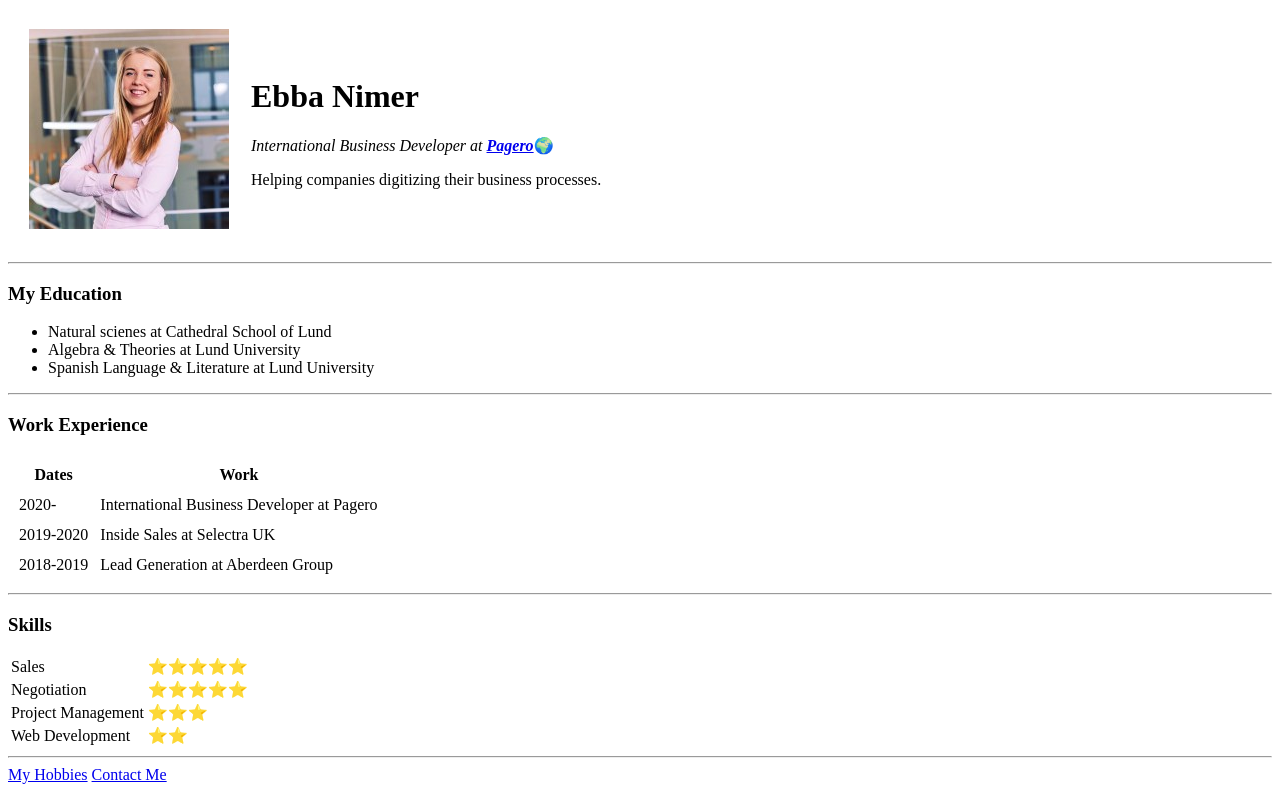
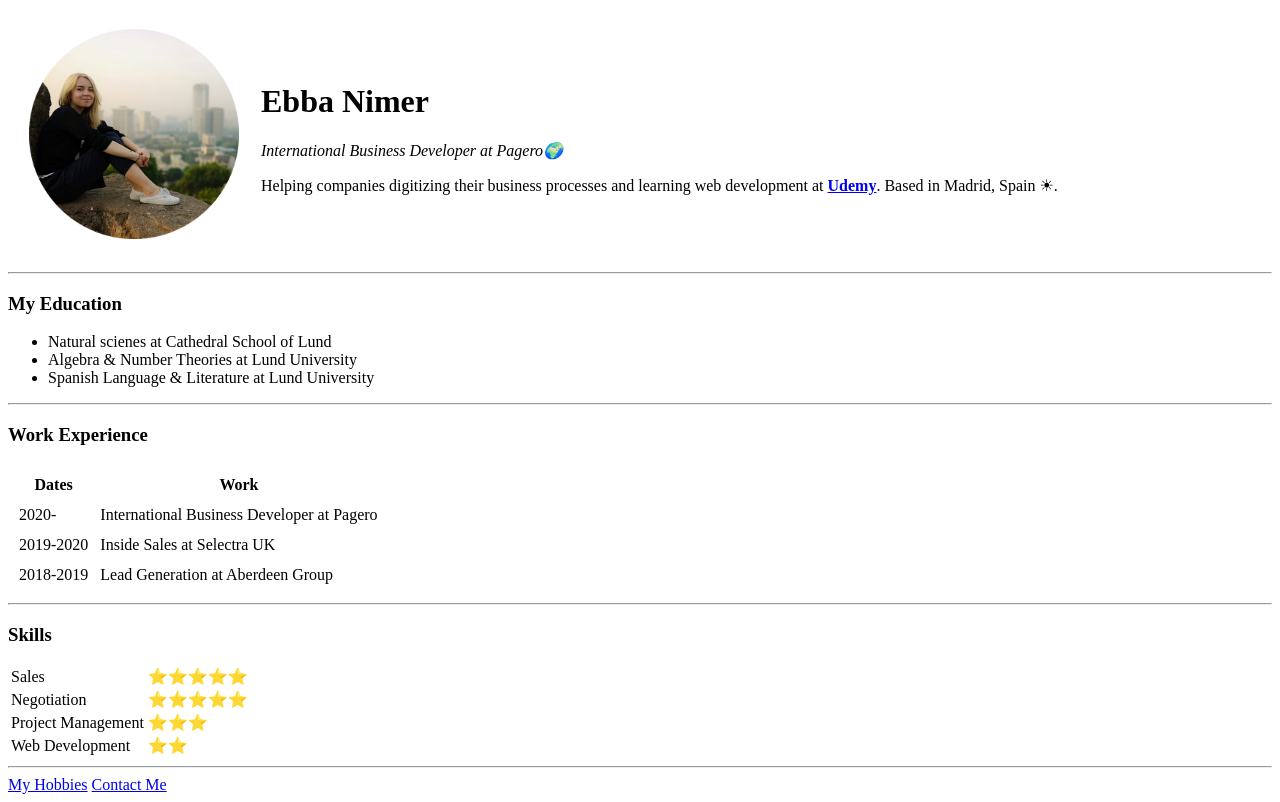
Before and after one commit to ebbanimer/cv, a plain HTML site: page index.html in a window 1280 px wide. Drawn offline with Linux system fonts and the light colour scheme.

Commit message:
Second time

```diff
--- a/index.html
+++ b/index.html
@@ -9,12 +9,12 @@
 <body>
   <table cellspacing="20">
     <tr>
-      <td><img src="ebba.jpg"></td>
+      <td><img src="circle-cropped.png"width="210" height="210"></td>
       <td>
         <h1>Ebba Nimer</h1>
         <p><em>
-            International Business Developer at <strong><a href="https://www.pagero.com/">Pagero</a></strong></em>🌍 </p>
-        <p>Helping companies digitizing their business processes.</p>
+            International Business Developer at Pagero🌍 </p></em>
+        <p>Helping companies digitizing their business processes and learning web development at <strong><a href="https://www.udemy.com/">Udemy</a></strong>. Based in Madrid, Spain ☀.</p>
       </td>
     </tr>
   </table>
@@ -22,7 +22,7 @@
   <h3>My Education</h3>
   <ul>
     <li>Natural scienes at Cathedral School of Lund</li>
-    <li>Algebra & Theories at Lund University</li>
+    <li>Algebra & Number Theories at Lund University</li>
     <li>Spanish Language & Literature at Lund University</li>
   </ul>
   <hr>
```
Also changed, not shown: circle-cropped.png (added).
